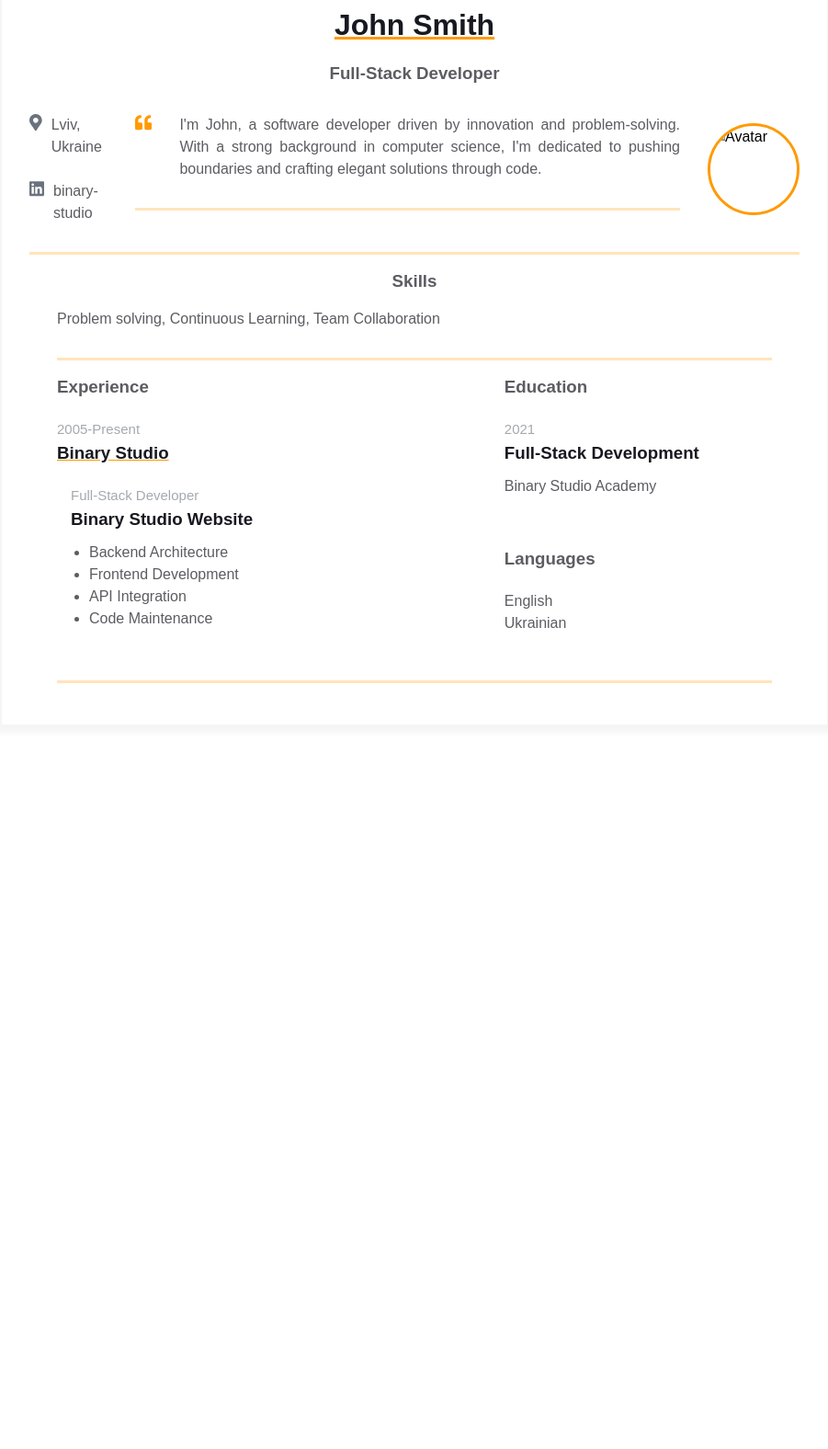
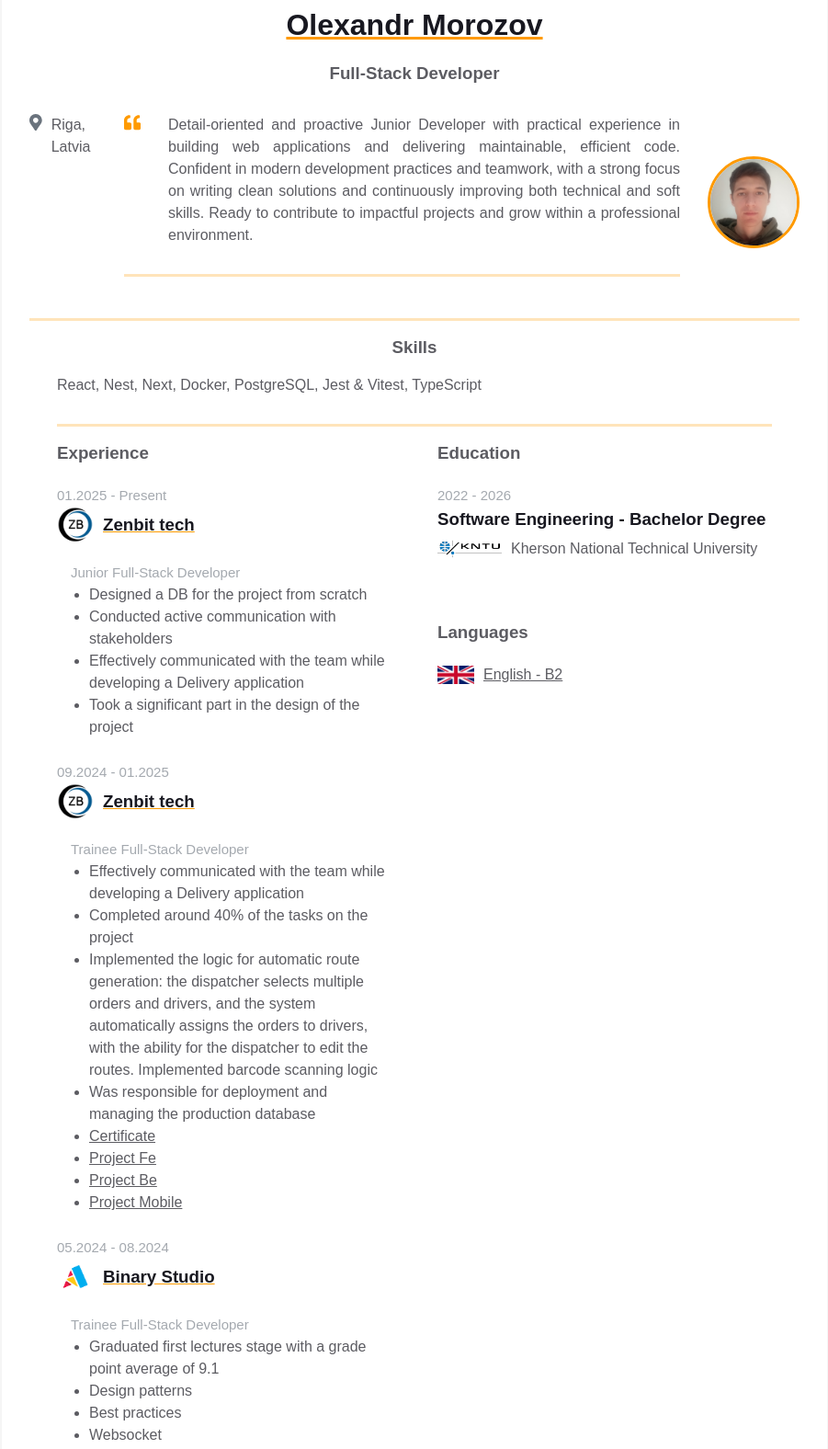
Before and after one commit to Parle648/homepage, a plain HTML site: page index.html in a window 1280 px wide. Shown: the part 78-1654 px from the top of the page at 92% size, without its empty margins (189-1090 px from the left). Before the commit the page ends 917 px from the top, so only its background shows below. Drawn offline with Linux system fonts and the light colour scheme.

Commit message:
feat: pass relevant information to the resume

```diff
--- a/index.html
+++ b/index.html
@@ -11,7 +11,7 @@
       <div class="resume">
         <div class="container">
           <div class="resume__block">
-            <h1 class="contact-info__header">John Smith</h1>
+            <h1 class="contact-info__header">Olexandr Morozov</h1>
             <h3 class="contact-info__sub-header">Full-Stack Developer</h3>
 
             <div class="contact_info_container fh">
@@ -31,31 +31,7 @@
                       ></path>
                     </svg>
                   </div>
-                  <span>Lviv, Ukraine</span>
-                </a>
-                <a
-                  href="https://ua.linkedin.com/company/binary-studio_241166"
-                  rel="author"
-                  class="contact-info__item"
-                >
-                  <div class="contact-info__item-icon-wrapper">
-                    <svg
-                      class="contact-info__item-icon"
-                      xmlns="http://www.w3.org/2000/svg"
-                      viewBox="0 0 448 512"
-                    >
-                      <path
-                        d="M416 32H31.9C14.3 32 0 46.5 0 64.3v383.4C0 465.5 14.3 480 31.9
-                          480H416c17.6 0 32-14.5 32-32.3V64.3c0-17.8-14.4-32.3-32-32.3zM135.4
-                          416H69V202.2h66.5V416zm-33.2-243c-21.3 0-38.5-17.3-38.5-38.5S80.9
-                          96 102.2 96c21.2 0 38.5 17.3 38.5 38.5 0 21.3-17.2 38.5-38.5
-                          38.5zm282.1 243h-66.4V312c0-24.8-.5-56.7-34.5-56.7-34.6 0-39.9
-                          27-39.9 54.9V416h-66.4V202.2h63.7v29.2h.9c8.9-16.8 30.6-34.5
-                          62.9-34.5 67.2 0 79.7 44.3 79.7 101.9V416z"
-                      ></path>
-                    </svg>
-                  </div>
-                  <span>binary-studio</span>
+                  <span>Riga, Latvia</span>
                 </a>
               </div>
 
@@ -80,10 +56,14 @@
                       </svg>
                     </div>
                     <p class="intro_text">
-                      I'm John, a software developer driven by innovation and
-                      problem-solving. With a strong background in computer
-                      science, I'm dedicated to pushing boundaries and crafting
-                      elegant solutions through code.
+                      Detail-oriented and proactive Junior Developer with
+                      practical experience in building web applications and
+                      delivering maintainable, efficient code. Confident in
+                      modern development practices and teamwork, with a strong
+                      focus on writing clean solutions and continuously
+                      improving both technical and soft skills. Ready to
+                      contribute to impactful projects and grow within a
+                      professional environment.
                     </p>
                   </div>
                 </div>
@@ -92,7 +72,7 @@
               <div class="contact-info__block contact-info__block--center">
                 <img
                   class="contact-info__avatar"
-                  src="assets/avatar.png"
+                  src="assets/me.jpg"
                   alt="Avatar"
                 />
               </div>
@@ -105,7 +85,8 @@
               <div class="skills">
                 <h3 class="skills__header">Skills</h3>
                 <p class="skills__text">
-                  Problem solving, Continuous Learning, Team Collaboration
+                  React, Nest, Next, Docker, PostgreSQL, Jest & Vitest,
+                  TypeScript
                 </p>
               </div>
             </div>
@@ -119,25 +100,142 @@
                   <div class="experiences__company">
                     <div class="experiences__company-header">
                       <span class="experiences__company-header-durability"
-                        >2005-Present</span
+                        >01.2025 - Present</span
                       >
                       <h3 class="experiences__company-header-name">
+                        <img
+                          src="./assets/zenbit-logo.jpg"
+                          alt="bsa-logo"
+                          style="width: 40px"
+                        />Zenbit tech
+                      </h3>
+                    </div>
+
+                    <div class="experiences__company-project">
+                      <span class="experiences__company-project-role"
+                        >Junior Full-Stack Developer</span
+                      >
+                      <ul class="experiences__company-project-responsibilities">
+                        <li>Designed a DB for the project from scratch</li>
+                        <li>
+                          Conducted active communication with stakeholders
+                        </li>
+                        <li>
+                          Effectively communicated with the team while
+                          developing a Delivery application
+                        </li>
+                        <li>
+                          Took a significant part in the design of the project
+                        </li>
+                      </ul>
+                    </div>
+                  </div>
+                  <div class="experiences__company">
+                    <div class="experiences__company-header">
+                      <span class="experiences__company-header-durability"
+                        >09.2024 - 01.2025</span
+                      >
+                      <h3 class="experiences__company-header-name">
+                        <img
+                          src="./assets/zenbit-logo.jpg"
+                          alt="bsa-logo"
+                          style="width: 40px"
+                        />Zenbit tech
+                      </h3>
+                    </div>
+
+                    <div class="experiences__company-project">
+                      <span class="experiences__company-project-role"
+                        >Trainee Full-Stack Developer</span
+                      >
+                      <ul class="experiences__company-project-responsibilities">
+                        <li>
+                          Effectively communicated with the team while
+                          developing a Delivery application
+                        </li>
+                        <li>
+                          Completed around 40% of the tasks on the project
+                        </li>
+                        <li>
+                          Implemented the logic for automatic route generation:
+                          the dispatcher selects multiple orders and drivers,
+                          and the system automatically assigns the orders to
+                          drivers, with the ability for the dispatcher to edit
+                          the routes. Implemented barcode scanning logic
+                        </li>
+                        <li>
+                          Was responsible for deployment and managing the
+                          production database
+                        </li>
+                        <li>
+                          <a
+                            href="https://drive.google.com/file/d/1Saue-8x0SKlDLuRoIOE2XhpqTMHStDr_/view?usp=sharing"
+                            class="additional-info__languages-item"
+                            target="_blank"
+                          >
+                            Certificate
+                          </a>
+                        </li>
+                        <li>
+                          <a
+                            href="https://github.com/ZenBit-Tech/CodeCrafters_fe"
+                            class="additional-info__languages-item"
+                            target="_blank"
+                            rel="noopener noreferrer"
+                          >
+                            Project Fe
+                          </a>
+                        </li>
+                        <li>
+                          <a
+                            href="https://github.com/ZenBit-Tech/CodeCrafters_be"
+                            class="additional-info__languages-item"
+                            target="_blank"
+                            rel="noopener noreferrer"
+                          >
+                            Project Be
+                          </a>
+                        </li>
+                        <li>
+                          <a
+                            href="https://github.com/ZenBit-Tech/Codecrafter_mobile"
+                            class="additional-info__languages-item"
+                            target="_blank"
+                            rel="noopener noreferrer"
+                          >
+                            Project Mobile
+                          </a>
+                        </li>
+                      </ul>
+                    </div>
+                  </div>
+                  <div class="experiences__company">
+                    <div class="experiences__company-header">
+                      <span class="experiences__company-header-durability"
+                        >05.2024 - 08.2024</span
+                      >
+                      <h3 class="experiences__company-header-name">
+                        <img
+                          src="./assets/bsa-logo.png"
+                          alt="bsa-logo"
+                          style="width: 40px"
+                        />
                         Binary Studio
                       </h3>
                     </div>
 
                     <div class="experiences__company-project">
                       <span class="experiences__company-project-role"
-                        >Full-Stack Developer</span
+                        >Trainee Full-Stack Developer</span
                       >
-                      <h3 class="experiences__company-project-name">
-                        Binary Studio Website
-                      </h3>
                       <ul class="experiences__company-project-responsibilities">
-                        <li>Backend Architecture</li>
-                        <li>Frontend Development</li>
-                        <li>API Integration</li>
-                        <li>Code Maintenance</li>
+                        <li>
+                          Graduated first lectures stage with a grade point
+                          average of 9.1
+                        </li>
+                        <li>Design patterns</li>
+                        <li>Best practices</li>
+                        <li>Websocket</li>
                       </ul>
                     </div>
                   </div>
@@ -153,15 +251,19 @@
                         <span
                           class="additional-info__education-university-durability"
                         >
-                          2021
+                          2022 - 2026
                         </span>
                         <h3
                           class="additional-info__education-university-speciality"
                         >
-                          Full-Stack Development
+                          Software Engineering - Bachelor Degree
                         </h3>
                         <p class="additional-info__education-university-name">
-                          Binary Studio Academy
+                          <img
+                            src="./assets/university-logo.png"
+                            alt="university-logo"
+                            style="width: 70px"
+                          />Kherson National Technical University
                         </p>
                       </div>
                     </div>
@@ -170,8 +272,18 @@
                       <h3 class="additional-info__languages-header">
                         Languages
                       </h3>
-                      <p class="additional-info__languages-item">English</p>
-                      <p class="additional-info__languages-item">Ukrainian</p>
+                      <a
+                        class="additional-info__languages-item"
+                        href="https://drive.google.com/file/d/14uEcVyNOw1LF19vsciAfQ60mqo19PtFj/view?usp=sharing"
+                        target="_blank"
+                      >
+                        <img
+                          src="./assets/flag.png"
+                          alt="flag"
+                          style="width: 40px"
+                        />
+                        English - B2
+                      </a>
                     </div>
                   </div>
                 </div>
--- a/styles.css
+++ b/styles.css
@@ -31,7 +31,7 @@
 .fv {
   display: flex;
   flex-direction: column;
-  justify-content: space-between;
+  gap: 50px;
 }
 
 .resume {
@@ -191,6 +191,10 @@
   text-decoration-line: underline;
   text-align: left;
   margin-bottom: 20px;
+
+  display: flex;
+  align-items: center;
+  gap: 10px;
 }
 
 .experiences__company-project {
@@ -217,7 +221,7 @@
 }
 
 .additional-info {
-  flex: 1 1 40%;
+  flex: 1 1 60%;
 }
 
 .additional-info__education {
@@ -245,6 +249,10 @@
 
 .additional-info__education-university-name {
   color: var(--secondary-text-color);
+  display: flex;
+  align-items: center;
+  gap: 10px;
+  height: 15px;
 }
 
 .additional-info__languages {
@@ -259,4 +267,7 @@
 
 .additional-info__languages-item {
   color: var(--secondary-text-color);
+  display: flex;
+  align-items: center;
+  gap: 10px;
 }
```
Also changed, not shown: assets/bsa-logo.png (added), assets/flag.png (added), assets/me.jpg (added), assets/university-logo.png (added), assets/zenbit-logo.jpg (added).
